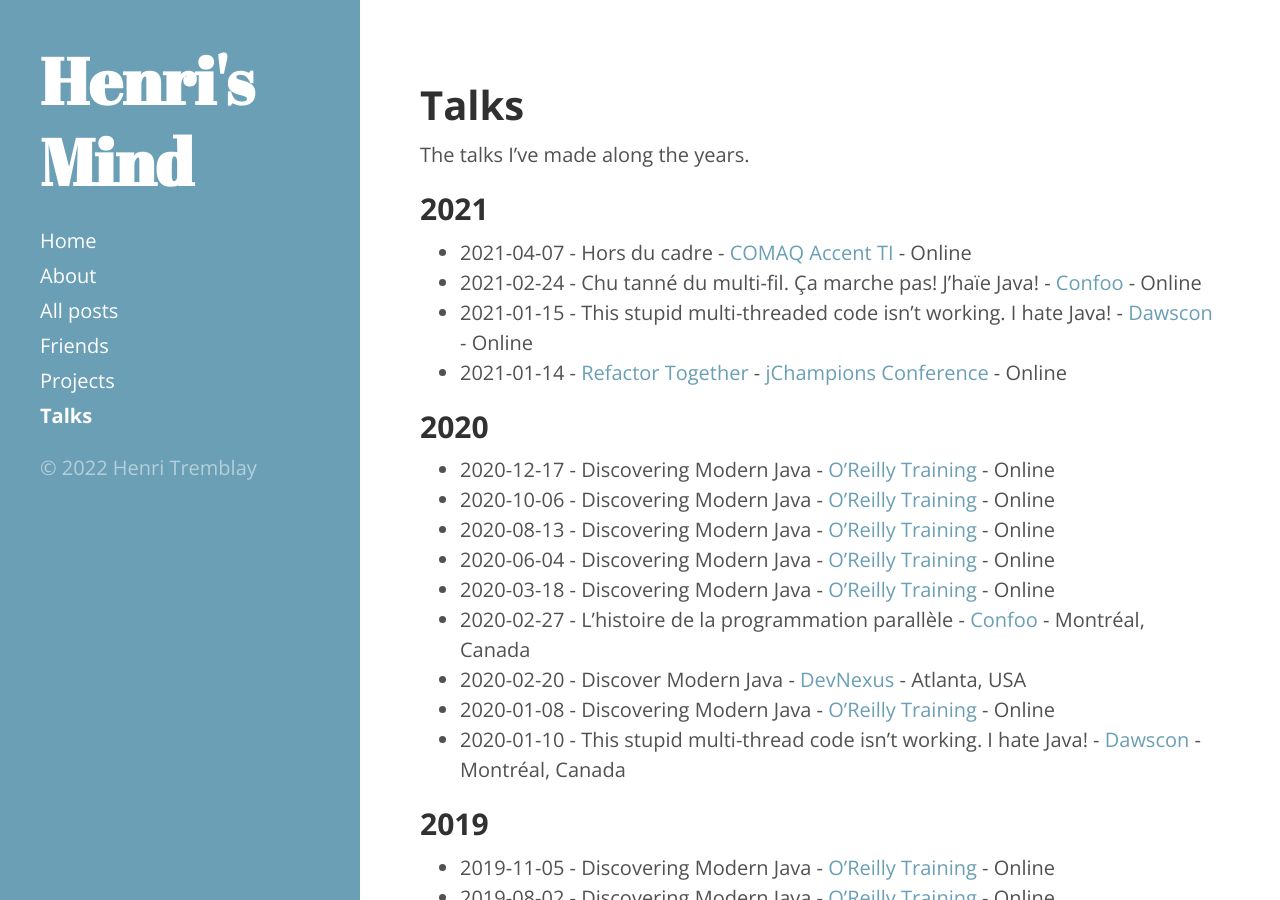
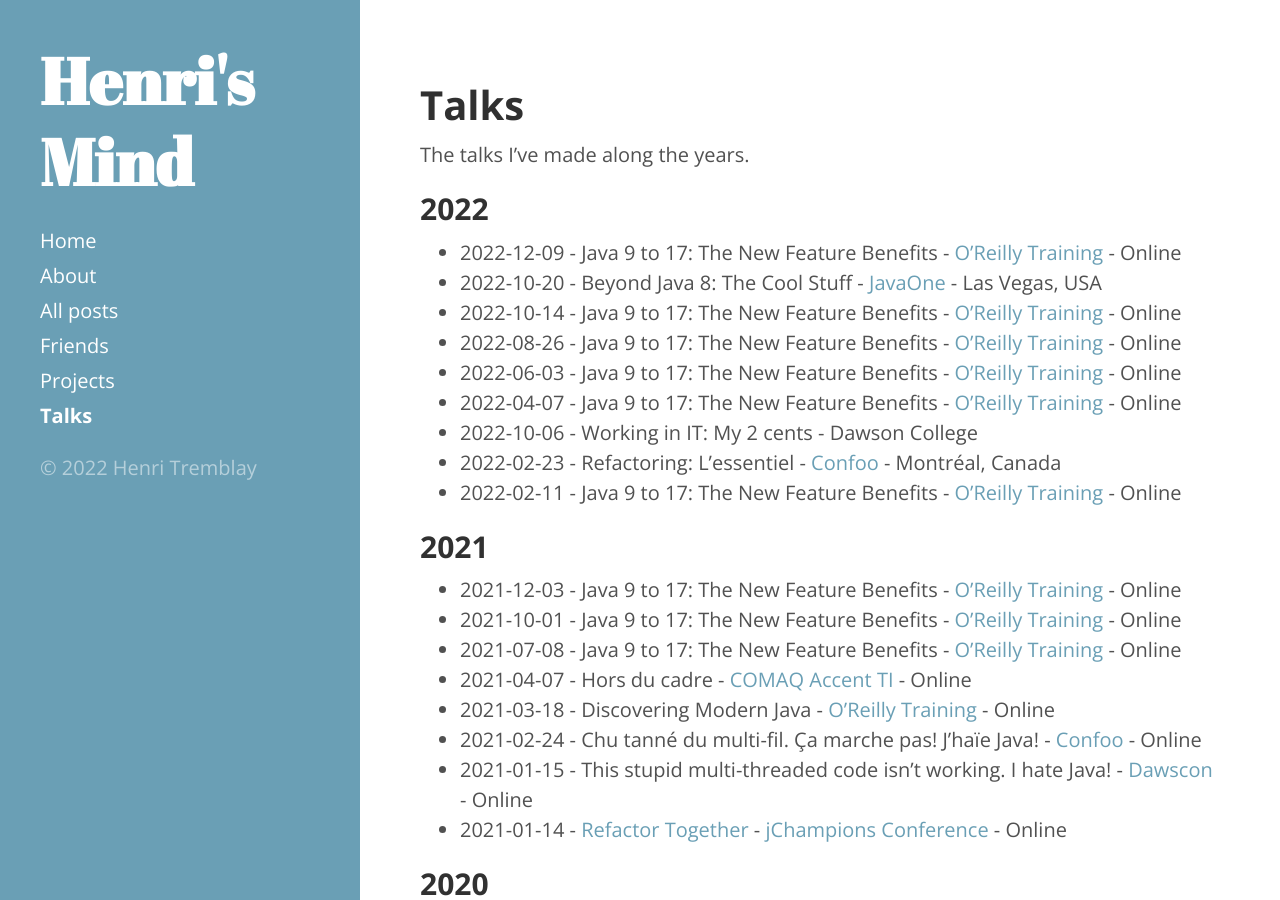
Before and after one commit to henri-tremblay/henri.github.io, a Jekyll site: the page built from talks.md, in a window 1280 px wide and 900 px high. Built offline with Jekyll 4.4.1, drawn with Linux system fonts in a browser that asks for light colours.

Commit message:
Add 2022 talks

```diff
--- a/talks.md
+++ b/talks.md
@@ -5,9 +5,25 @@ title: Talks
 
 The talks I've made along the years.
 
+## 2022
+
+* 2022-12-09 - Java 9 to 17: The New Feature Benefits - [O'Reilly Training](https://www.oreilly.com/live-training/) - Online
+* 2022-10-20 - Beyond Java 8: The Cool Stuff - [JavaOne](https://www.oracle.com/cloudworld/javaone/) - Las Vegas, USA
+* 2022-10-14 - Java 9 to 17: The New Feature Benefits - [O'Reilly Training](https://www.oreilly.com/live-training/) - Online
+* 2022-08-26 - Java 9 to 17: The New Feature Benefits - [O'Reilly Training](https://www.oreilly.com/live-training/) - Online
+* 2022-06-03 - Java 9 to 17: The New Feature Benefits - [O'Reilly Training](https://www.oreilly.com/live-training/) - Online
+* 2022-04-07 - Java 9 to 17: The New Feature Benefits - [O'Reilly Training](https://www.oreilly.com/live-training/) - Online
+* 2022-10-06 - Working in IT: My 2 cents - Dawson College
+* 2022-02-23 - Refactoring: L'essentiel - [Confoo](https://confoo.ca) - Montréal, Canada
+* 2022-02-11 - Java 9 to 17: The New Feature Benefits - [O'Reilly Training](https://www.oreilly.com/live-training/) - Online
+
 ## 2021
 
+* 2021-12-03 - Java 9 to 17: The New Feature Benefits - [O'Reilly Training](https://www.oreilly.com/live-training/) - Online
+* 2021-10-01 - Java 9 to 17: The New Feature Benefits - [O'Reilly Training](https://www.oreilly.com/live-training/) - Online
+* 2021-07-08 - Java 9 to 17: The New Feature Benefits - [O'Reilly Training](https://www.oreilly.com/live-training/) - Online
 * 2021-04-07 - Hors du cadre - [COMAQ Accent TI](http://www.comaq.qc.ca/journeesti/liste) - Online
+* 2021-03-18 - Discovering Modern Java - [O'Reilly Training](https://www.oreilly.com/live-training/) - Online
 * 2021-02-24 - Chu tanné du multi-fil. Ça marche pas! J'haïe Java! - [Confoo](https://confoo.ca/fr) - Online
 * 2021-01-15 - This stupid multi-threaded code isn’t working. I hate Java! - [Dawscon](https://www.dawsoncollege.qc.ca/dawscon/) - Online
 * 2021-01-14 - [Refactor Together](https://youtu.be/hTnrEepswjc) - [jChampions Conference](https://jchampionsconf.com/) - Online
```
